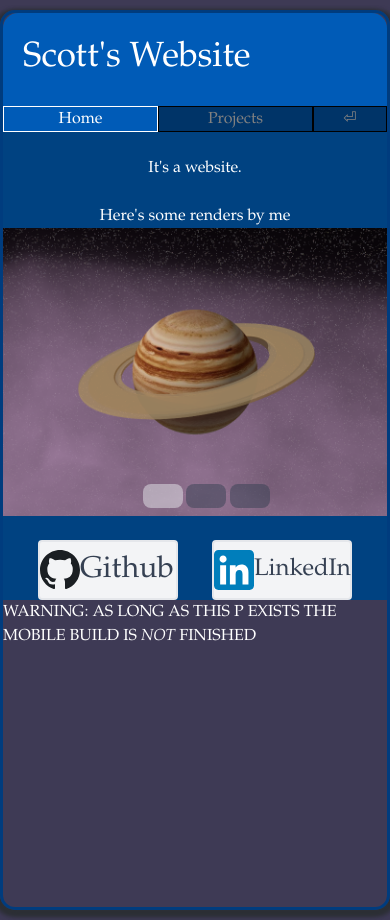
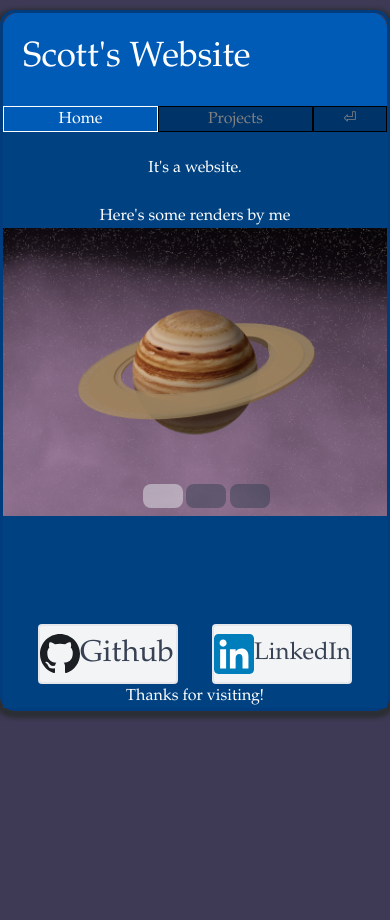
Before and after one commit to scottm213/scottmattera.net, a SvelteKit app: page / in a window 390 px wide. After the commit the page ends 844 px from the top, so only its background shows below. Built offline with nearby package versions, Linux system fonts and the light colour scheme.

Commit message:
update mobile home page

```diff
--- a/src/app.css
+++ b/src/app.css
@@ -3,9 +3,9 @@
 
 body{
     background-color: #3E3A55;
-    height: 1200px;
+
     max-width: 1200px;
-    max-height: 900px;
+
     font-family: garamond, serif;
     margin: 10px auto;
     color: white;
@@ -44,6 +44,7 @@ header {
 }
 
 .square {
+    /**TODO: figure out better way to have height**/
     height: 733px;
     width: 275px;
     padding: 0;
--- a/src/routes/+page.svelte
+++ b/src/routes/+page.svelte
@@ -97,6 +97,9 @@
                         <button class = "{setButtonStyle(2)} col-start-7 " type="button" onclick={() => buttonClicked(2)} >.</button>
                     </div>
                 </div>
+            <div class="h-[10dvh]">
+
+            </div>
             <br>
             <div class="flex-row">
                 <a href = "https://github.com/scottm213" target="_blank" class = "mr-[1em] hover:bg-gray-200 text-3xl bg-gray-100 border-2 border-gray-200 text-gray-700 rounded h-15 w-35 inline-flex items-center">
@@ -105,10 +108,15 @@
                 <a href = "https://www.linkedin.com/in/scott-mattera/" target="_blank" class = "ml-[1em]hover:bg-gray-200 text-2xl bg-gray-100 border-2 border-gray-200 text-gray-700 rounded h-15 w-35 inline-flex items-center">
                     <img src="/image/LinkedIn_icon.svg" class = "h-10 w-10" alt="github logo">LinkedIn</a>
             </div>
+
+            <footer>
+                <p>Thanks for visiting!</p>
+            </footer>
+
+
             </div>
 
 
-        <p>WARNING: AS LONG AS THIS P EXISTS THE MOBILE BUILD IS <em> NOT </em> FINISHED </p>
 
     {/if}
 </MediaQuery>
```
